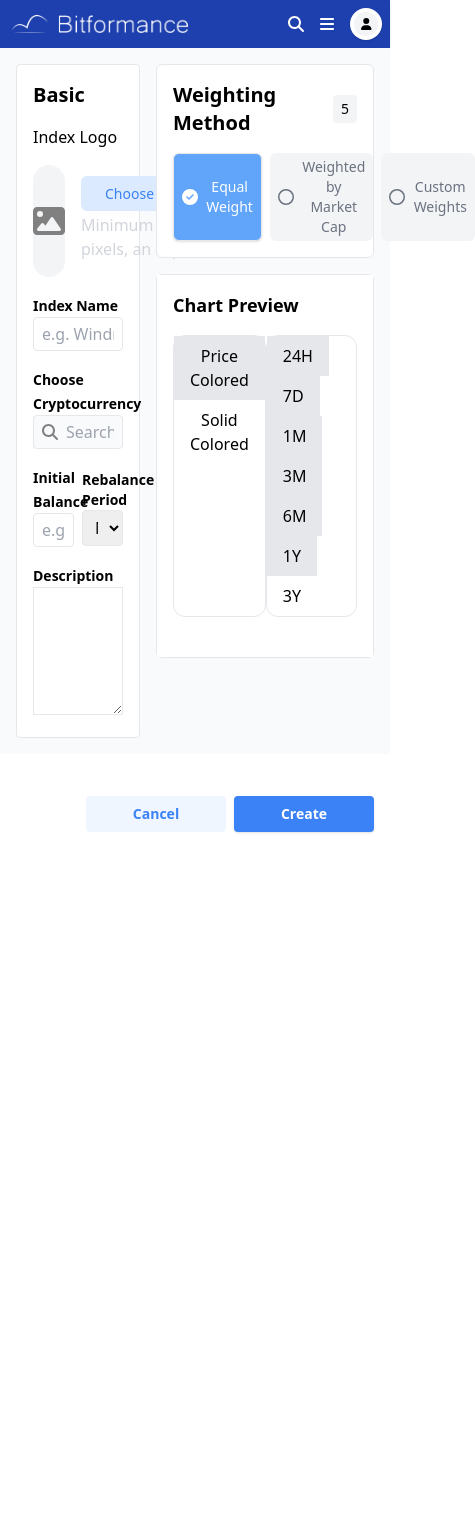
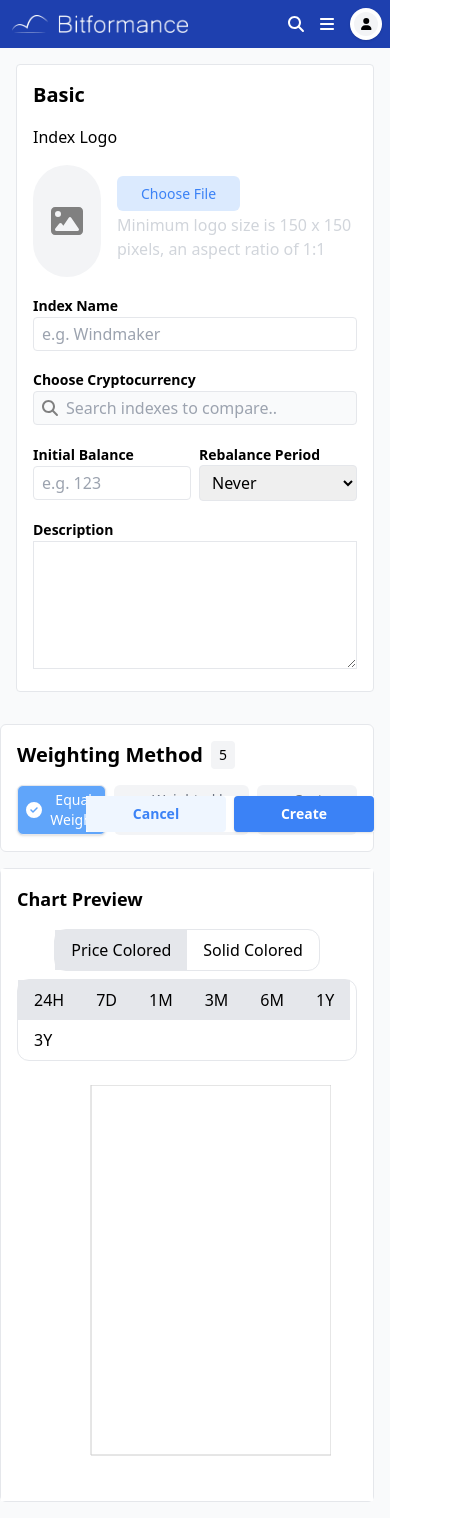
Before and after one commit to asdfstudio/bitformance, a React (Create React App) app: page /indexes/create-index in a window 390 px wide. Shown: the whole page, 475 px wide, since content can reach past the window. Before the commit the page ends 844 px from the top, so only its background shows below. Built offline with nearby package versions, Linux system fonts and the light colour scheme.

Commit message:
more mobile

```diff
--- a/src/components/BFGraph.js
+++ b/src/components/BFGraph.js
@@ -82,8 +82,15 @@ export default function BFGraph({ subtractWidth = 0, data = [] }) {
 		return formatDate(value, '3Y')
 	}
 
+	let finalWidth = 0
+	if (width < 700) {
+		finalWidth = width - 76
+	} else {
+		finalWidth = width - 286 - subtractWidth
+	}
+
 	return(
-		<AreaChart width={width - 286 - subtractWidth} height={400} data={data} margin={{ top: 0, right: 0, bottom: 0, left: 14 }}>
+		<AreaChart width={finalWidth} height={400} data={data} margin={{ top: 0, right: 0, bottom: 0, left: 14 }}>
 		 	<defs>
         <linearGradient id="colorBlue" x1="0" y1="0" x2="0" y2="1">
           <stop offset="5%" stopColor="#8884d8" stopOpacity={0.8}/>
--- a/src/components/GraphCard.js
+++ b/src/components/GraphCard.js
@@ -87,7 +87,7 @@ export default function GraphCard({ title, subtractWidth = 0, holdings, hook = f
 	return(
 		<div className="bg-white p-4">
 			<h1 className="text-lg mb-4 font-bold">{title}</h1>
-			<div className="flex flex-row mb-6">
+			<div className="flex flex-col md:flex-row items-center mb-6">
 				<div className="border rounded-xl">
 					{colorOptions.map(option => (
 						<button
@@ -98,7 +98,7 @@ export default function GraphCard({ title, subtractWidth = 0, holdings, hook = f
 						</button>
 					))}
 				</div>
-				<div className="ml-auto border rounded-xl">
+				<div className="ml-0 md:ml-auto mt-2 md:mt-0 border rounded-xl">
 					{dateOptions.map(option => (
 						<button className={`px-4 py-2 bg-gray-200 hover:bg-gray-300 ${option === graphInterval && 'bg-transparent hover:bg-transparent'}`} key={option} onClick={() => setGraphInterval(option)}>{option}</button>
 					))}
--- a/src/components/TopBar.js
+++ b/src/components/TopBar.js
@@ -66,7 +66,7 @@ export default function TopBar({ isLoggedIn, showModalType, setShowModalType })
 		<div className="flex flex-row items-center w-full bg-blue-800 md:bg-white shadow p-2">
 
 			<div className="flex items-center md:hidden w-full">
-				<img src={bitLogoWhite} className="ml-1 w-44" alt="bitformance logo" />
+				<Link to="/"><img src={bitLogoWhite} className="ml-1 w-44" alt="bitformance logo" /></Link>
 				<div className="ml-auto mr-4 space-x-4 cursor-pointer">
 					<BFIcon iconName="search" color="white" />
 					<span onClick={() => setShowMobileMenu(!showMobileMenu)}>
--- a/src/pages/CreateIndexPage.js
+++ b/src/pages/CreateIndexPage.js
@@ -21,7 +21,7 @@ export default function CreateIndexPage() {
 	}
 
 	return (
-		<div className="grid grid-cols-5 bg-gray-50">
+		<div className="grid grid-cols-1 md:grid-cols-5 bg-gray-50">
 			<div className="col-span-2 space-y-4 bg-white rounded border p-4 m-4">
 				<h1 className="text-xl font-bold mb-4">Basic</h1>
 				<label>Index Logo</label>
--- a/src/pages/CryptoPage.js
+++ b/src/pages/CryptoPage.js
@@ -5,6 +5,7 @@ import BFIcon from '../components/BFIcon'
 import SocialIconsRow from '../components/small/SocialIconsRow'
 import GraphCard from '../components/GraphCard'
 import BFInfoTags from '../components/small/BFInfoTags'
+import BFHoldingsTable from '../components/small/BFHoldingsTable'
 
 export default function CryptoPage() {
 	const params = useParams()
@@ -38,7 +39,7 @@ export default function CryptoPage() {
 
 
 	return (
-		<div className="grid grid-cols-10 bg-gray-50">
+		<div className="grid grid-cols-1 md:grid-cols-10 bg-gray-50">
 			<PanelOne {...coin} />
 
 			<div className="col-span-7 p-4 space-y-4">
@@ -84,11 +85,11 @@ export default function CryptoPage() {
 					</div>
 				</div>
 
-				<div className="bg-white rounded-md border p-4 flex flex-row justify-between items-center">
+				<div className="bg-white rounded-md border p-4 min-w-full overflow-y-auto space-y-4">
 					<h2 className="text-xl font-bold">Holdings <span className="bg-gray-100 rounded py-1 px-2 text-sm font-normal">5</span></h2>
+					<BFHoldingsTable holdings={COINS} />
+				</div>
 
-
-				</div>
 
 			</div>
 		</div>
--- a/src/pages/SettingsPage.js
+++ b/src/pages/SettingsPage.js
@@ -58,8 +58,8 @@ export default function SettingsPage() {
 	return(
 		<div className="bg-gray-100 h-screen p-4">
 			<div className="bg-white rounded-md shadow mx-auto max-w-[740px]">
-				<div className="flex flex-row">
-					<div className="w-56 space-y-4 p-4 border-r">
+				<div className="flex flex-col md:flex-row">
+					<div className="w-full md:w-56 space-y-4 p-4 border-b md:border-r">
 						<p onClick={() => setTabSelected('profile')} className={tabSelected === 'profile' ? selected : notSelected}>
 							<BFIcon iconName="profile" color="#5390F4" />
 							&nbsp;&nbsp;Profile
```
